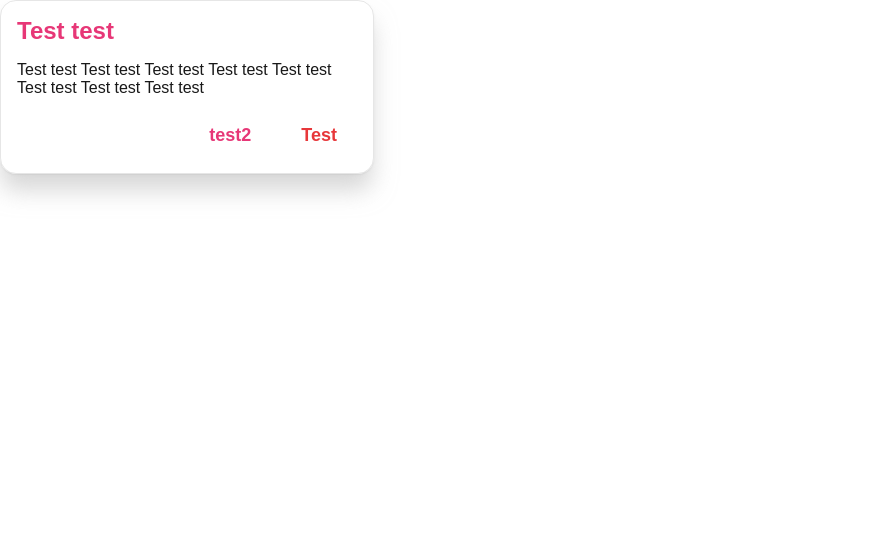
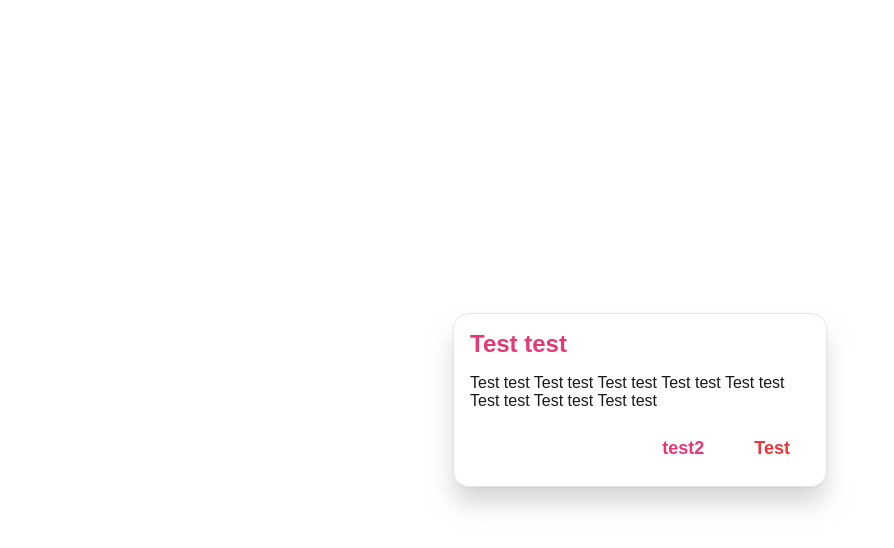
Before and after one commit to sync-si/sync, a Vue app in the folder web/: page /r/1 in a window 1280 px wide. Shown: the top 548 px of the page, without its empty margins (0-894 px from the left). Built offline with nearby package versions, Linux system fonts and the light colour scheme; a web font is replaced by a local one; what @regle/core would draw is missing.

Commit message:
fix: prompt centering

```diff
--- a/web/src/components/prompt/confirmation-prompt.vue
+++ b/web/src/components/prompt/confirmation-prompt.vue
@@ -38,9 +38,12 @@ const props = defineProps<{
 <style scoped>
 .prompt {
     position: absolute;
-
     display: flex;
     flex-direction: column;
+
+    left: 50%;
+    top: 50%;
+    transform: translate(-50%, -50%);
 
     width: 374px;
     padding: 16px;
```
